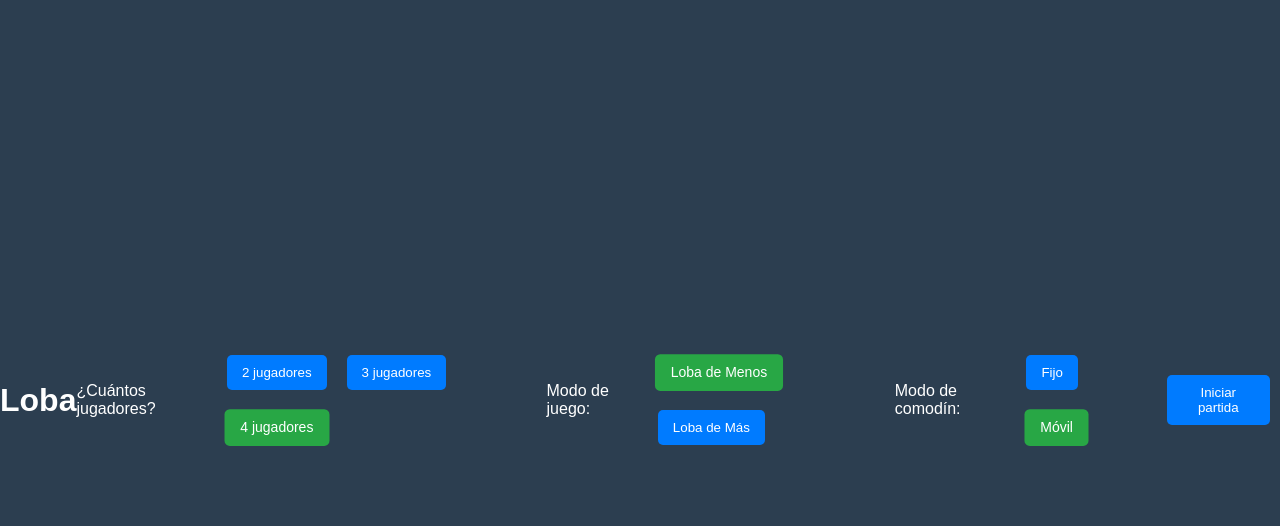
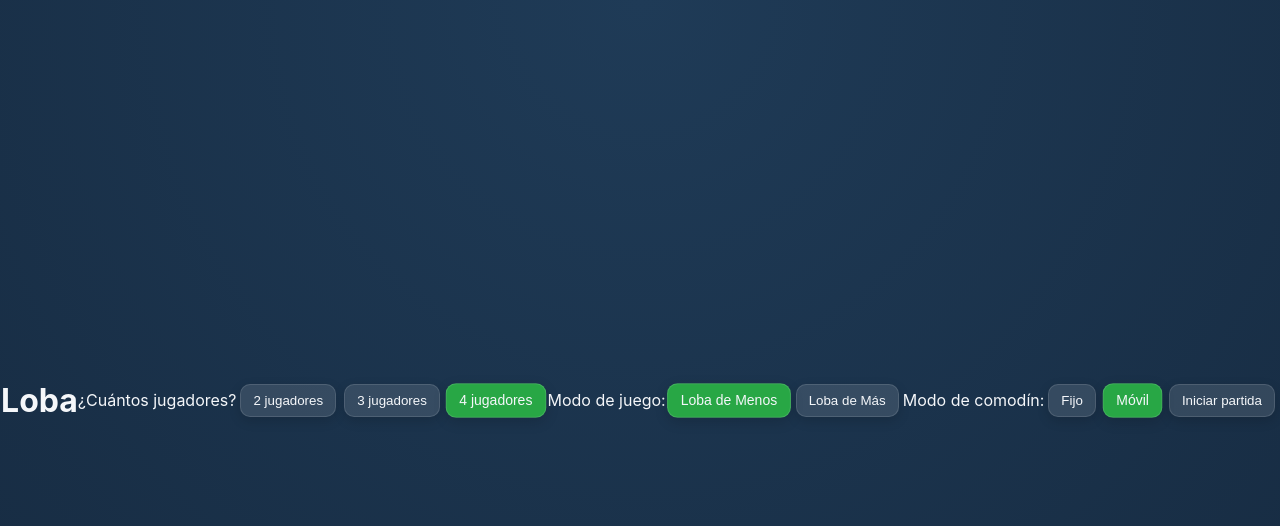
Before and after one commit to martinfrangul/lobaGame, a React (Vite) app: page / in a window 1280 px wide. Shown: the top 526 px of the page. Built offline with nearby package versions, Linux system fonts and the light colour scheme.

Commit message:
feat(ui): tokens de diseño y base visual

```diff
--- a/src/styles/styles.css
+++ b/src/styles/styles.css
@@ -1,27 +1,50 @@
+/* Tokens de diseño */
+:root {
+  --bg-table: #1f3b57;
+  --bg-table-2: #162a40;
+  --panel: rgba(255, 255, 255, 0.08);
+  --panel-2: rgba(255, 255, 255, 0.12);
+  --text: #f5f7fa;
+  --muted: #b7c3d0;
+  --accent: #4aa3ff;
+  --accent-2: #7dd3fc;
+  --success: #3dd598;
+  --danger: #ff6b6b;
+  --card-bg: #ffffff;
+  --card-border: #d6dde6;
+  --radius: 10px;
+  --shadow: 0 8px 24px rgba(0, 0, 0, 0.25);
+  --space-1: 4px;
+  --space-2: 8px;
+  --space-3: 12px;
+  --space-4: 16px;
+}
+
 /* Estilos básicos */
 body {
-  font-family: Arial, sans-serif;
-  background-color: #2c3e50;
-  color: white;
+  font-family: "Inter", "Segoe UI", Arial, sans-serif;
+  background: radial-gradient(circle at top, var(--bg-table), var(--bg-table-2));
+  color: var(--text);
   margin: 0;
   padding: 0;
 }
 
 /* Cartas */
 .card {
-  width: 50px;
-  height: 70px;
-  background-color: white;
-  border: 2px solid black;
-  border-radius: 5px;
+  width: 52px;
+  height: 74px;
+  background: var(--card-bg);
+  border: 1px solid var(--card-border);
+  border-radius: 8px;
   display: flex;
   flex-direction: column;
   justify-content: center;
   align-items: center;
   text-align: center;
   font-size: 14px;
-  color: black;
-  transition: transform 0.2s;
+  color: #1f2937;
+  box-shadow: 0 6px 14px rgba(0, 0, 0, 0.18);
+  transition: transform 0.15s ease, box-shadow 0.15s ease;
 }
 
 .card.red {
@@ -262,23 +285,27 @@ button.selected {
 
 /* Botones */
 button {
-  background-color: #007bff;
-  color: white;
-  border: none;
-  border-radius: 5px;
-  padding: 10px 15px;
-  margin: 10px;
+  background: var(--panel-2);
+  color: var(--text);
+  border: 1px solid rgba(255, 255, 255, 0.12);
+  border-radius: var(--radius);
+  padding: 8px 12px;
+  margin: var(--space-1);
   cursor: pointer;
-  transition: background-color 0.3s;
+  transition: transform 0.15s ease, background 0.2s ease, border-color 0.2s ease;
+  box-shadow: 0 4px 12px rgba(0, 0, 0, 0.15);
+}
+
+button:hover:not(:disabled) {
+  background: rgba(255, 255, 255, 0.18);
+  border-color: var(--accent);
+  transform: translateY(-1px);
 }
 
 button:disabled {
-  background-color: gray;
+  opacity: 0.45;
   cursor: not-allowed;
-}
-
-button:hover:not(:disabled) {
-  background-color: #0056b3;
+  transform: none;
 }
 
 /* Mejoras visuales en el área central */
```
